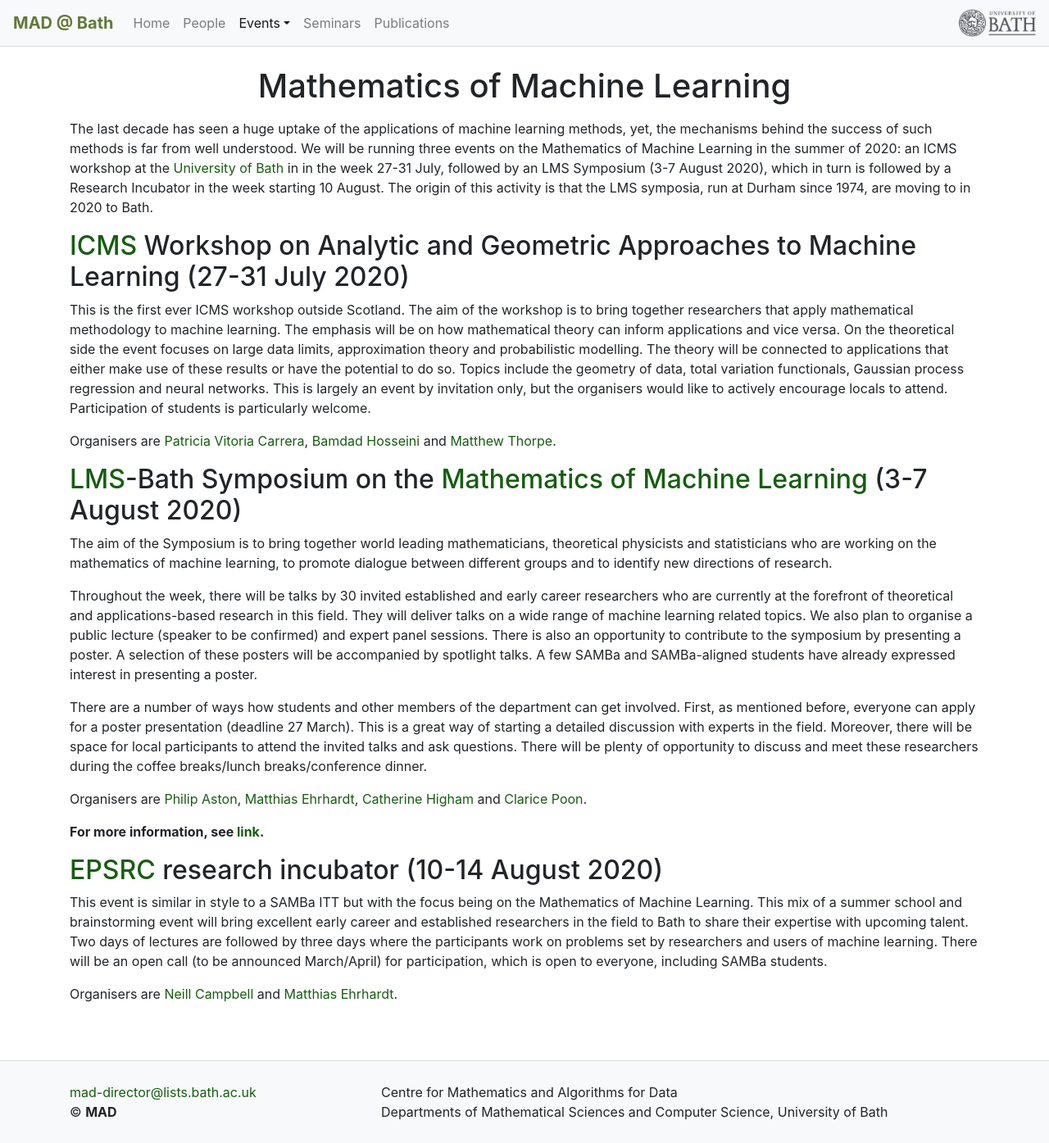
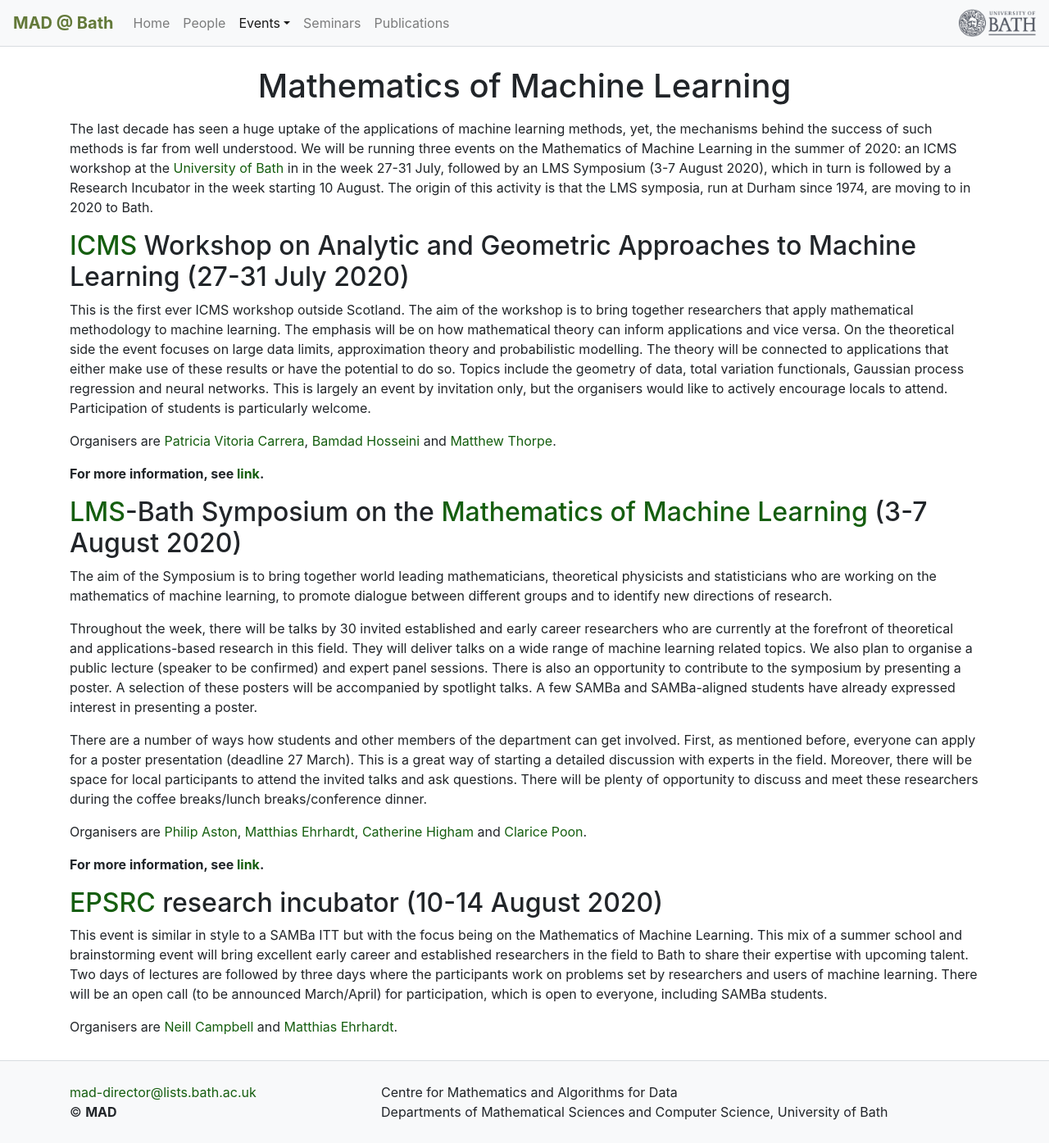
Before and after one commit to mathematics-and-algorithms-for-data/mathematics-and-algorithms-for-data.github.io, a Jekyll site: the page built from events/mathml2020.md, in a window 1280 px wide and 1395 px high. Shown: the whole window at 82% size. Built offline with Jekyll 4.4.1, drawn with Linux system fonts in a browser that asks for light colours; nearby versions of some CDN libraries.

Commit message:
add url to icms event

```diff
--- a/events/mathml2020.md
+++ b/events/mathml2020.md
@@ -15,6 +15,8 @@
 
 Organisers are [Patricia Vitoria Carrera](https://www.upf.edu/web/etic/entry/-/-/64353/adscripcion/patricia-vitoria), [Bamdad Hosseini](https://bamdadhosseini.org/) and [Matthew Thorpe](https://www.research.manchester.ac.uk/portal/matthew.thorpe-2.html).
 
+**For more information, see [link](https://bathicmsworkshop.github.io/).**
+
 ## [LMS](https://www.lms.ac.uk/)-Bath Symposium on the [Mathematics of Machine Learning](https://mathml2020.github.io) (3-7 August 2020)
 The aim of the Symposium is to bring together world leading mathematicians, theoretical physicists and statisticians who are working on the mathematics of machine learning, to promote dialogue between different groups and to identify new directions of research.
 
```
